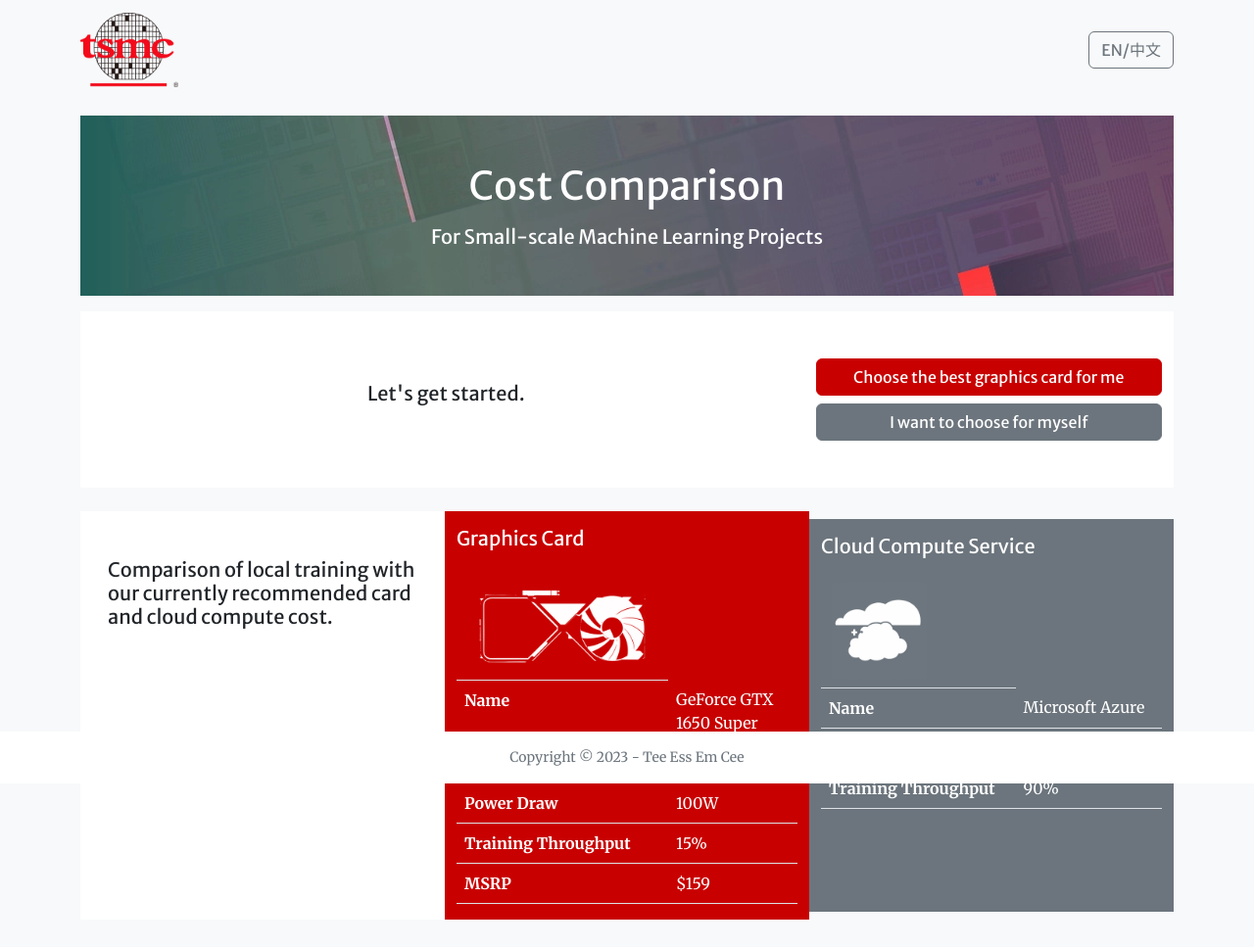
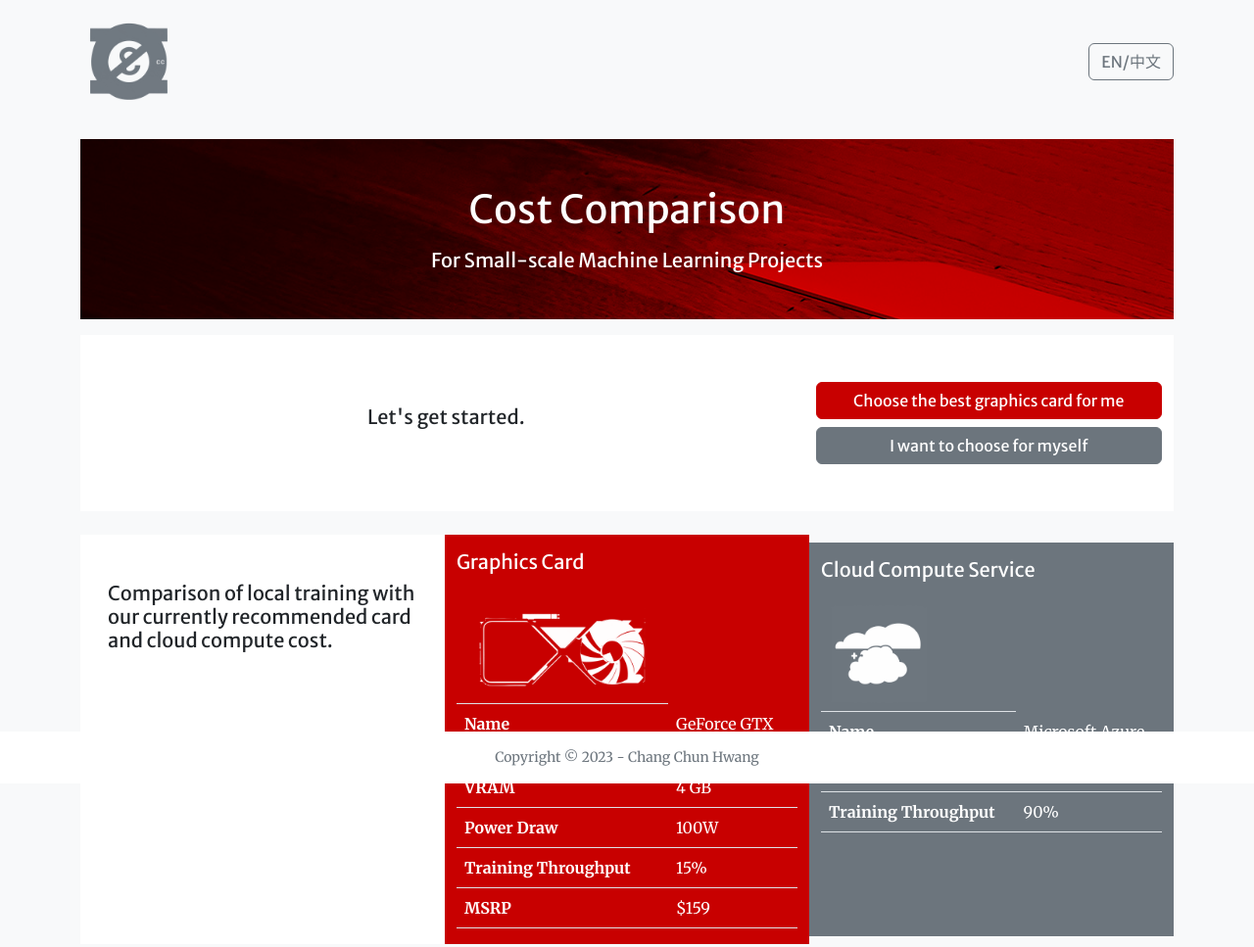
Before and after one commit to c2yellow/ComputerComparisonWebApp, a plain HTML site: page ComputerComparisonBackend/wwwroot/index.html in a window 1280 px wide. Shown: the top 967 px of the page at 98% size. Drawn offline with nearby package versions, Linux system fonts and the light colour scheme.

Commit message:
Reskinned site

```diff
--- a/ComputerComparisonBackend/wwwroot/index.html
+++ b/ComputerComparisonBackend/wwwroot/index.html
@@ -25,13 +25,13 @@
     <nav class="navbar navbar-expand-lg navbar-light bg-light">
         <div class="container">
             <a class="navbar-brand" href="#">
-                <img src="assets/img/logo.webp" alt="Logo" width="100" />
+                <img src="assets/img/logo.png" alt="Logo" width="100" />
             </a>
             <button class="btn btn-outline-secondary" id="languageToggle">EN/中文</button>
         </div>
     </nav>
     <div class="container vh-100">
-        <div class="container" style="background-image: url('assets/img/banner.webp');">
+        <div class="container" style="background-color: #dd0000; background-blend-mode: multiply; background-image: url('assets/img/bg-masthead-default.jpg'); ">
             <h1 class="pt-5 px-1 my-3 text-center text-white">
                 <span lang="en">Cost Comparison</span><span lang="zh">成本比較</span>
             </h1>
@@ -256,7 +256,7 @@
     <!-- Footer-->
     <footer class="bg-white py-3 fixed-bottom">
         <div class="container px-4 px-lg-5">
-            <div class="small text-center text-muted">Copyright &copy; 2023 - Tee Ess Em Cee</div>
+            <div class="small text-center text-muted">Copyright &copy; 2023 - Chang Chun Hwang</div>
         </div>
     </footer>
     <!-- Bootstrap core JS-->
```
Also changed, not shown: ComputerComparisonBackend/wwwroot/assets/img/banner.webp (deleted), ComputerComparisonBackend/wwwroot/assets/img/logo.png (added), ComputerComparisonBackend/wwwroot/assets/img/logo.webp (deleted).
